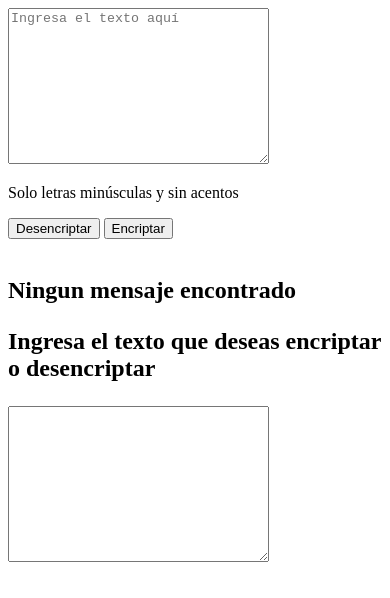
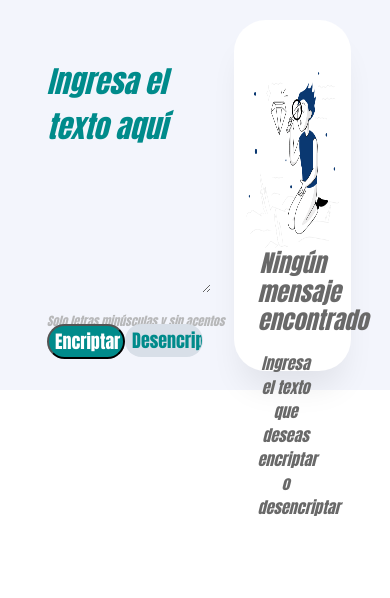
Before and after one commit to joker2599/text-encriptor, a plain HTML site: page Challenge.html in a window 390 px wide. Drawn offline with Linux system fonts and the light colour scheme.

Commit message:
Diseño de la pag web con css y responsive desing junto con la funcionalidad de encriptar un texto

```diff
--- a/Challenge.html
+++ b/Challenge.html
@@ -11,20 +11,21 @@
     <div class="container">
         <div class="encriptar">
             <textarea name="texto" class="texto"id="texto" cols="30" rows="10"placeholder="Ingresa el texto aquí" ></textarea>
+
         <div class="terminos">
             <p>Solo letras minúsculas y sin acentos</p>
-        </div>
+            </div>
         <div class="botones">
-            <input type="button"class="btn-desencriptar" value="Desencriptar" onclick="desencriptar()">
-            <input type="button" class="btn-encriptar" value="Encriptar" onclick="encriptar()">
+            <input type="button"class="btn-encriptar" value="Encriptar" onclick="encriptar()">
+            <input type="button" class="btn-desencriptar" value="Desencriptar" onclick="desencriptar()">
         </div>
     </div>
     <div class="encriptado">
-    <img src=""alt=""id="muheco">
+    <img src="images/Muñeco.png"alt=""id="muheco">
     <div class="mensaje-encriptado" id="mensaje-encriptado">
-        <h2 id="Titulo menseje">Ningun mensaje encontrado<h2>
+        <h2 id="Titulo mensaje">Ningún mensaje encontrado<h2>
             <p id="parrafo">Ingresa el texto que deseas encriptar o desencriptar</p>
-            <textarea name="mensaje" id="mensaje" cols="30" rows="10"class="mensaje"></textarea>
+           <!--<textarea name="mensaje" id="mensaje" cols="30" rows="10"class="mensaje"></textarea>-->
     </div>
     </div>
     </div>
--- a/Style.css
+++ b/Style.css
@@ -0,0 +1,223 @@
+* {
+margin: 0;
+padding: 0;
+}
+
+.container{
+    position:relative;
+width: 100vw;
+height: 100vw;
+background-color: #f3f5fc;
+}
+
+.texto {
+    position: absolute;
+    width: 42%;
+    height: 60%;
+    left: 12%;
+    top: 15%;
+    border:none;
+    font-family: Impact, Haettenschweiler, 'Arial Narrow Bold', sans-serif;
+    font-style: italic;
+    font-weight: 400;
+    font-size: 30px;
+    line-height: 150%;
+background-color: #f3f5fc;
+}
+
+
+.texto::placeholder{
+color: darkcyan;
+}
+.texto:focus,
+.texto:active{
+border: none;
+outline: none;
+}
+
+.terminos{
+    display: flex;
+    flex-direction: row;
+    align-items: center;
+    padding: 0px;
+    gap: 8px;
+    position: absolute;
+    width: 80%;
+    left: 12%;
+    top: 80%;
+}
+
+.terminos p {
+font-family: Impact, Haettenschweiler, 'Arial Narrow Bold', sans-serif;
+font-style: italic;
+font-weight: 400;
+font-size: 12px;
+line-height: 150%;
+color: darkgray;
+opacity: 0.8;
+flex: none;
+border: 1;
+flex-grow: 0;
+}
+
+.botones{
+    display: flex;
+    flex-direction: row;
+    align-items: flex-start;
+    padding: 1% 0;
+    position: absolute;
+    width: 80%;
+    left: 12%;
+    top: 82%;
+}
+.btn-desencriptar{
+    box-sizing: border-box;
+        display: flex;
+        flex-direction: row;
+        align-items: flex-start;
+        justify-content: center;
+        padding: 2%;
+        gap: 8px;
+        width: 25%;
+        background-color: #d8dfe8;
+        border: 1px solid #0000;
+        border-radius: 24px;
+        font-family: Impact, Haettenschweiler, 'Arial Narrow Bold', sans-serif;
+        font-weight: 200;
+        font-size: 18px;
+        line-height: 19px;
+        text-align: center;
+        color: darkcyan;
+}
+
+.btn-encriptar{
+    align-items: center;
+        justify-content: center;
+        padding: 2%;
+        gap: 8px;
+        width: 25%;
+        background-color: darkcyan;
+        border-radius: 24px;
+        font-family: Impact, Haettenschweiler, 'Arial Narrow Bold', sans-serif;
+        font-size: 18px;
+        line-height: 19px;
+        text-align: center;
+        color: #fff;
+}
+
+.btn-desencriptar:hover,
+.btn-encriptar:hover{
+    margin: 0.3%;
+    width: 24.5%;
+    padding: 1.8%;
+}
+
+.encriptado{
+    display: flex;
+    justify-content: center;
+    position: absolute;
+    width: 30%;
+    height: 90%;
+    left: 60%;
+    top:5%;
+    background-color: #fff;
+    box-shadow: 0px 24px 32px -8px rgba(0, 0, 0, 0.08);
+    border-radius: 32px;
+}
+.mensaje-encriptado{
+    display: flex;
+    flex-direction: column;
+    align-items: center;
+    justify-content: center;
+    padding: 1%;
+    gap: 16px;
+    position: absolute;
+    width: 100%;
+    top: 65%;
+    text-align: center;
+}
+
+.mensaje-encriptado h2{
+    width: 60%;
+    font-family: Impact, Haettenschweiler, 'Arial Narrow Bold', sans-serif;
+    font-style: italic;
+    font-weight: 200;
+    font-size: 24px;
+    line-height: 120%;
+    text-align: center;
+    color: dimgrey;
+}
+
+.mensaje-encriptado p{
+    width: 80%;
+    font-family: Impact, Haettenschweiler, 'Arial Narrow Bold', sans-serif;
+        font-style: italic;
+        font-weight: 100;
+        font-size: 16px;
+        line-height: 150%;
+        text-align: center;
+        color: dimgrey;
+}
+
+.encriptado img{
+    position: absolute;
+    width:80%;
+    height:50% ;
+    top:15%;
+}
+
+/*Responsive desing*/
+@media(max-widht: 57.5em){
+    .container{
+        display: flex;
+        flex-direction: row;
+    }
+    .encriptar{
+        width: 100%;
+    }
+
+    .texto{
+        width: 80%;
+        height: 60%;
+        left: 10%;
+        top: 5%;
+    }
+    .terminos{
+        width: 80%;
+        left: 10%;
+        top: 67%;
+    }
+    .terminos p{
+        font-size: 16px;
+    }
+ .botones{
+    width: 80%;
+    left: 10%;
+    top: 70%
+ }
+ .btn-encriptar,
+ .btn-desencriptar{
+    width: 48%;
+    border-radius: 16px;
+ }
+ .btn-encriptar:hover,.btn-desencriptar:hover{
+    margin: 0.3%;
+    width: 47.5%;
+    padding: 1.8%;
+ }
+ .encriptado{
+    width:80%;
+    height:15%;
+    left:10%;
+    top:80%;
+ }
+ .mensaje-encriptado{
+width: 100%;
+top: 5%;
+}
+.encriptado img{
+    top: 0;
+    display: none;
+    visibility: hidden;
+}
+}
--- a/index.js
+++ b/index.js
@@ -0,0 +1,24 @@
+function encriptar(){
+    let texto = document.getElementById("texto").value;
+    let tituloMensaje = document.getElementById("titulo-mensaje");
+    let parrafo = document.getElementById("parrafo");
+    let muheco = document.getElementById("muheco");
+
+let textoCifrado = texto
+.replace(/e/gi, "enter")
+.replace(/i/gi, "imes" )
+.replace(/a/gi, "ai" )
+.replace(/o/gi, "ober" )
+.replace( /u/gi, "ufat");
+    if (texto.length != 0){
+        document.getElementById("texto").value = textoCifrado;
+        tituloMensaje.textContent = "Texto encriptado con éxito";
+        parrafo.textContent = "";
+        muheco.src = "./images/congratulation.jpg";
+    }else{
+        muheco.src = "./images/loser.jpg";
+        tituloMensaje.textContent = "Ningún mensaje encontrado";
+        parrafo.textContent = "Ingresa el texto que deseas encriptar o desencriptar";
+        alert("Debes ingresar algún texto");
+    }
+}
```
Also changed, not shown: images/Muñeco.png (added), images/congratulation.jpg (added), images/exclamacion.png (added), images/fondo encriptador.jpg (added), images/logo.png (added), images/loser.jpg (added).
